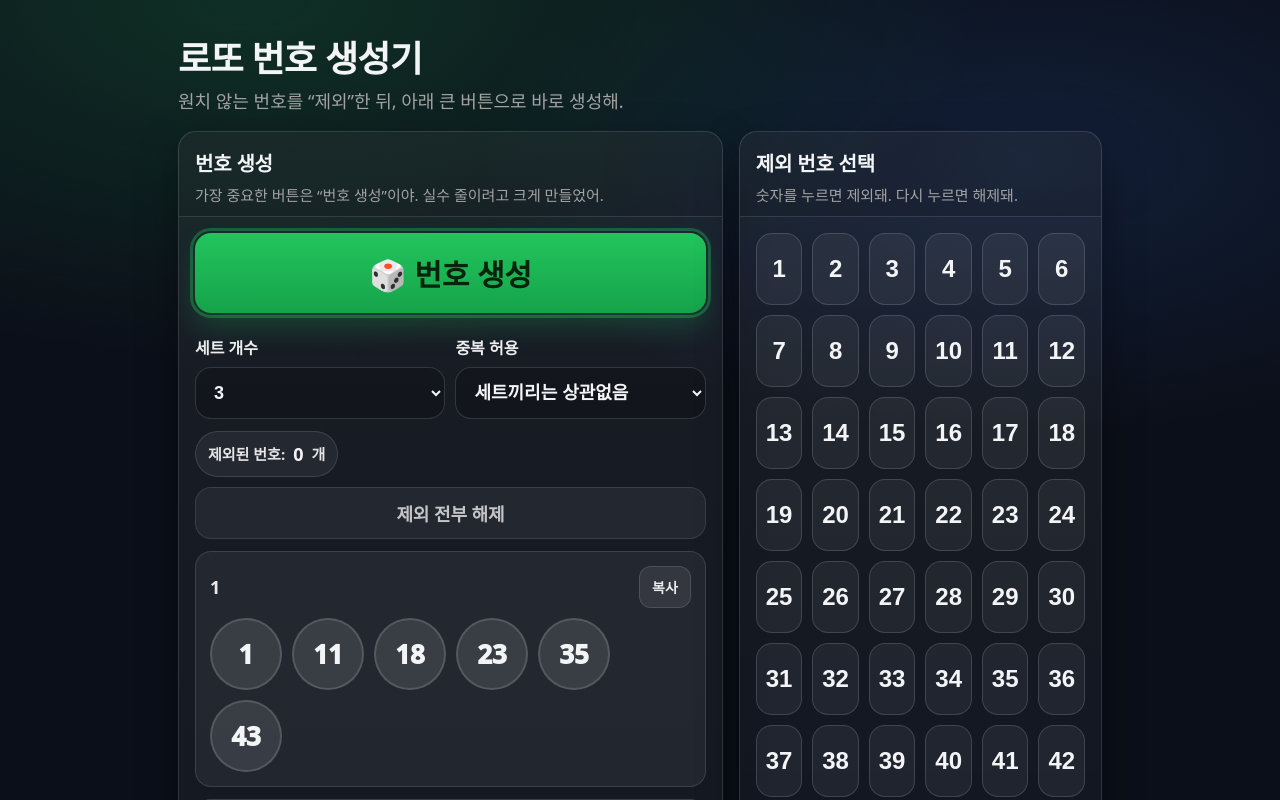
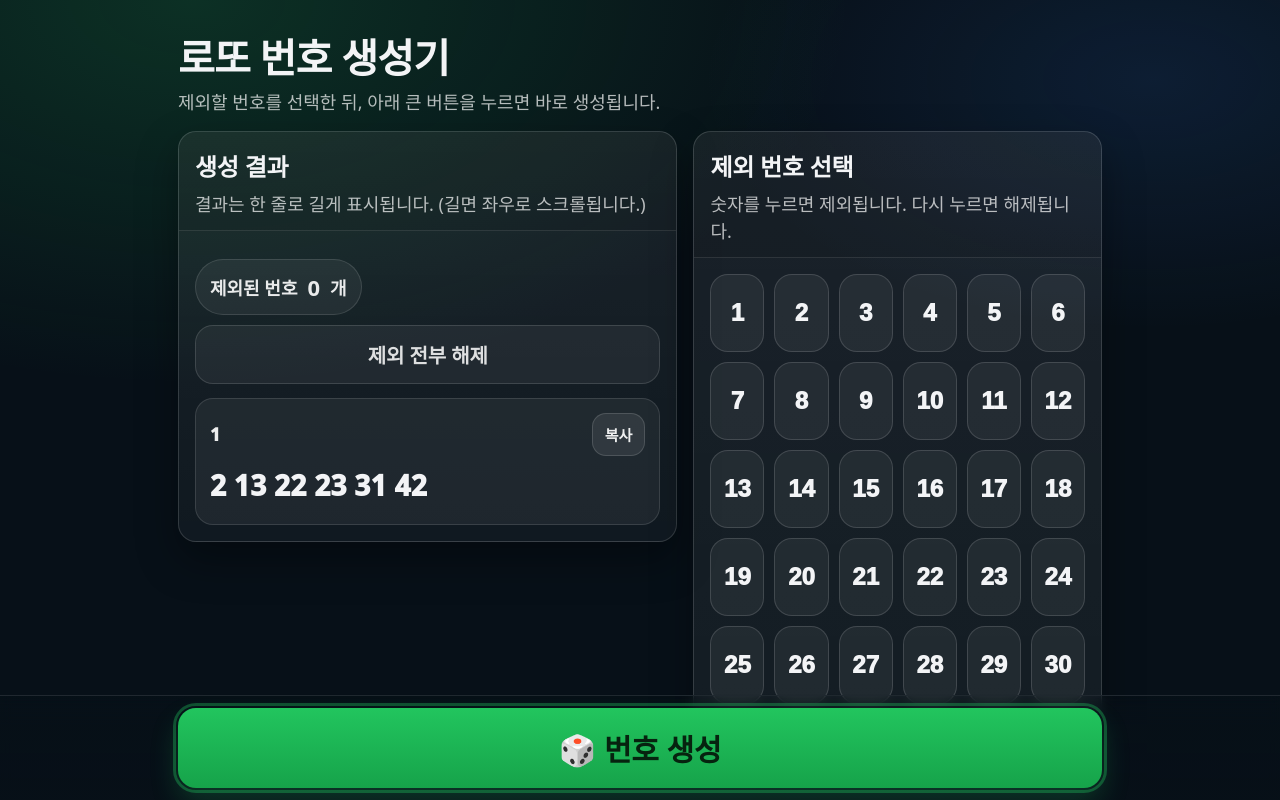
Before and after one commit to sharonkim12/lotto-number-generator, a plain HTML site: page index.html in a window 1280 px wide. Both pictures are taken after a click on the button "🎲 번호 생성". Shown: the top 800 px of the page. Drawn offline with Linux system fonts and the light colour scheme.

Commit message:
Update index.html

```diff
--- a/index.html
+++ b/index.html
@@ -3,53 +3,67 @@
 <head>
   <meta charset="utf-8" />
   <meta name="viewport" content="width=device-width, initial-scale=1" />
-  <title>로또 번호 생성기 (제외 번호 선택)</title>
-  <meta name="description" content="원하지 않는 번호를 제외하고 로또 번호 6개를 생성합니다." />
+  <title>로또 번호 생성기</title>
+  <meta name="description" content="제외할 번호를 선택한 뒤 로또 번호 6개를 생성합니다." />
+
   <style>
     :root{
-      --bg:#0b0f19;
-      --card:#111827;
-      --card2:#0f172a;
+      --bg:#071018;
+      --card:rgba(255,255,255,.06);
+      --card2:rgba(0,0,0,.18);
+      --line:rgba(255,255,255,.14);
       --text:#f3f4f6;
-      --muted:#a3a3a3;
+      --muted:rgba(255,255,255,.7);
       --accent:#22c55e;
       --accent2:#16a34a;
       --danger:#ef4444;
-      --line:rgba(255,255,255,.12);
-      --shadow: 0 16px 40px rgba(0,0,0,.35);
+      --shadow: 0 18px 40px rgba(0,0,0,.35);
       --radius: 18px;
+
+      /* 글씨 크게 */
+      --h1: clamp(24px, 5.4vw, 40px);
+      --h2: clamp(18px, 4.2vw, 24px);
+      --p:  clamp(15px, 3.6vw, 18px);
+      --btn: clamp(20px, 5.0vw, 30px);
+      --num: clamp(18px, 4.6vw, 24px);
+      --resultNum: clamp(20px, 5.2vw, 28px);
     }
-    *{box-sizing:border-box}
-    html,body{height:100%}
+
+    *{ box-sizing:border-box; }
+    html,body{ height:100%; }
     body{
       margin:0;
-      background: radial-gradient(1200px 600px at 20% 0%, rgba(34,197,94,.18), transparent 60%),
-                  radial-gradient(1000px 500px at 80% 20%, rgba(59,130,246,.14), transparent 55%),
-                  var(--bg);
       color:var(--text);
       font-family: system-ui, -apple-system, Segoe UI, Roboto, "Noto Sans KR", Arial, sans-serif;
+      background:
+        radial-gradient(1200px 700px at 15% 0%, rgba(34,197,94,.18), transparent 55%),
+        radial-gradient(900px 500px at 90% 10%, rgba(59,130,246,.12), transparent 50%),
+        var(--bg);
     }
+
     .wrap{
       max-width: 980px;
       margin: 0 auto;
       padding: clamp(14px, 3vw, 28px);
+      padding-bottom: 120px; /* 하단 버튼/결과 여백 */
     }
+
     header{
       display:flex;
       flex-direction:column;
-      gap:10px;
-      margin: 10px 0 16px;
+      gap: 8px;
+      margin: 8px 0 16px;
     }
     .title{
-      font-size: clamp(22px, 4.8vw, 36px);
-      font-weight: 900;
+      font-size: var(--h1);
+      font-weight: 950;
       letter-spacing: -0.02em;
-      line-height: 1.15;
+      line-height: 1.12;
     }
     .subtitle{
-      font-size: clamp(14px, 2.6vw, 18px);
+      font-size: var(--p);
       color: var(--muted);
-      line-height:1.4;
+      line-height: 1.45;
     }
 
     .grid{
@@ -57,111 +71,92 @@
       grid-template-columns: 1fr;
       gap: 16px;
     }
-    @media (min-width: 900px){
-      .grid{ grid-template-columns: 1.2fr .8fr; align-items:start; }
+    @media (min-width: 920px){
+      .grid{ grid-template-columns: 1.1fr .9fr; align-items:start; }
     }
 
     .card{
-      background: linear-gradient(180deg, rgba(255,255,255,.06), rgba(255,255,255,.03));
+      background: linear-gradient(180deg, rgba(255,255,255,.08), rgba(255,255,255,.04));
       border: 1px solid var(--line);
       border-radius: var(--radius);
       box-shadow: var(--shadow);
       overflow:hidden;
     }
-    .card .hd{
-      padding: 16px 16px 10px;
-      border-bottom:1px solid var(--line);
-      background: rgba(0,0,0,.12);
+    .hd{
+      padding: 16px 16px 12px;
+      border-bottom: 1px solid rgba(255,255,255,.10);
+      background: rgba(0,0,0,.10);
     }
-    .card .hd h2{
+    .hd h2{
       margin:0;
-      font-size: clamp(16px, 3.2vw, 20px);
-      font-weight: 900;
+      font-size: var(--h2);
+      font-weight: 950;
       letter-spacing:-0.01em;
     }
-    .card .hd p{
-      margin:8px 0 0;
+    .hd p{
+      margin: 8px 0 0;
+      font-size: var(--p);
       color: var(--muted);
-      font-size: clamp(13px, 2.4vw, 15px);
-      line-height:1.4;
+      line-height:1.5;
     }
-    .card .bd{
-      padding: 16px;
-    }
+    .bd{ padding: 16px; }
 
-    /* Main action (가장 크게) */
-    .cta{
-      display:flex;
-      flex-direction:column;
-      gap: 12px;
-    }
+    /* 버튼: 큼직 */
     .btn{
       width:100%;
       border:0;
       cursor:pointer;
-      border-radius: 16px;
-      font-weight: 900;
+      border-radius: 18px;
+      font-weight: 950;
       letter-spacing:-0.01em;
+      user-select:none;
       transition: transform .06s ease, filter .12s ease, opacity .12s ease;
-      user-select:none;
     }
     .btn:active{ transform: scale(.995); }
-    .btn:focus{
-      outline: 3px solid rgba(34,197,94,.35);
-      outline-offset: 2px;
-    }
+    .btn:focus{ outline: 3px solid rgba(34,197,94,.35); outline-offset: 2px; }
+
     .btn-main{
       padding: 18px 16px;
-      font-size: clamp(22px, 5.2vw, 30px);
+      font-size: var(--btn);
       background: linear-gradient(180deg, var(--accent), var(--accent2));
       color: #06230f;
       box-shadow: 0 14px 28px rgba(34,197,94,.22);
     }
-    .btn-main:hover{ filter: brightness(1.03); }
-    .btn-sub{
+    .btn-main:hover{ filter: brightness(1.04); }
+
+    .btn-ghost{
       padding: 14px 14px;
-      font-size: clamp(16px, 3.6vw, 20px);
-      background: rgba(255,255,255,.10);
-      color: var(--text);
+      font-size: clamp(16px, 3.8vw, 20px);
+      background: rgba(255,255,255,.06);
+      color: rgba(255,255,255,.9);
       border: 1px solid rgba(255,255,255,.14);
+      opacity: .95;
     }
-    .btn-sub:hover{ filter: brightness(1.06); }
-
-    /* 제외 해제는 보조: 작고 덜 튀게 */
-    .btn-ghost{
-      padding: 12px 14px;
-      font-size: clamp(14px, 3.2vw, 18px);
-      background: rgba(255,255,255,.06);
-      color: rgba(255,255,255,.82);
-      border: 1px solid rgba(255,255,255,.12);
-      opacity: .9;
-    }
-    .btn-ghost:hover{ opacity: 1; }
+    .btn-ghost:hover{ opacity: 1; filter: brightness(1.06); }
 
     .row{
       display:flex;
       gap: 10px;
       flex-wrap:wrap;
       align-items:center;
+      justify-content:space-between;
+      margin-top: 12px;
     }
     .pill{
       display:inline-flex;
       align-items:center;
-      gap:8px;
-      padding: 10px 12px;
+      gap:10px;
+      padding: 12px 14px;
       border-radius: 999px;
       background: rgba(255,255,255,.06);
-      border:1px solid rgba(255,255,255,.12);
-      color: rgba(255,255,255,.88);
-      font-weight: 800;
-      font-size: clamp(13px, 2.8vw, 15px);
+      border: 1px solid rgba(255,255,255,.12);
+      font-size: clamp(15px, 3.6vw, 18px);
+      font-weight: 900;
+      color: rgba(255,255,255,.9);
     }
-    .pill strong{
-      font-size: clamp(15px, 3.2vw, 18px);
-      color: var(--text);
-    }
+    .pill strong{ font-size: clamp(18px, 4.2vw, 22px); }
 
-    /* Exclude grid: 숫자 크게, 눌림 잘 보이게 */
+    /* 제외 숫자 그리드: 크게 */
     .num-grid{
       display:grid;
       grid-template-columns: repeat(6, minmax(0,1fr));
@@ -171,15 +166,20 @@
       .num-grid{ grid-template-columns: repeat(5, minmax(0,1fr)); }
     }
     .num{
-      height: clamp(54px, 10.5vw, 72px);
-      border-radius: 16px;
+      height: clamp(58px, 11vw, 78px);
+      border-radius: 18px;
       border: 1px solid rgba(255,255,255,.14);
       background: rgba(255,255,255,.06);
       color: var(--text);
-      font-weight: 900;
-      font-size: clamp(18px, 4.6vw, 24px);
+      font-weight: 950;
+      font-size: var(--num);
       cursor:pointer;
       transition: transform .06s ease, filter .12s ease, background .12s ease;
+      line-height: 1;
+      display:flex;
+      align-items:center;
+      justify-content:center;
+      position:relative;
     }
     .num:active{ transform: scale(.99); }
     .num:hover{ filter: brightness(1.06); }
@@ -190,120 +190,124 @@
     }
     .num.is-off::after{
       content:"제외";
-      display:block;
-      font-size: clamp(10px, 2.4vw, 12px);
-      font-weight: 900;
-      opacity:.9;
-      margin-top: 2px;
+      position:absolute;
+      bottom: 8px;
+      font-size: clamp(11px, 2.4vw, 12px);
+      font-weight: 950;
+      opacity:.95;
     }
 
-    /* Results */
+    /* 경고 */
+    .warn{
+      margin-top: 12px;
+      padding: 14px;
+      border-radius: 16px;
+      background: rgba(239,68,68,.12);
+      border: 1px solid rgba(239,68,68,.24);
+      color: rgba(255,255,255,.95);
+      font-size: var(--p);
+      font-weight: 850;
+      line-height: 1.5;
+      display:none;
+    }
+    .warn.show{ display:block; }
+
+    /* 결과: 한 줄로 길게, 줄바꿈 금지 */
     .results{
       display:flex;
       flex-direction:column;
       gap: 12px;
+      margin-top: 14px;
     }
     .result{
-      display:flex;
-      flex-direction:column;
-      gap: 10px;
       padding: 14px;
-      border-radius: 16px;
+      border-radius: 18px;
       background: rgba(255,255,255,.06);
-      border:1px solid rgba(255,255,255,.12);
+      border: 1px solid rgba(255,255,255,.12);
+      overflow:hidden;
     }
     .result-top{
       display:flex;
+      align-items:center;
       justify-content:space-between;
-      align-items:center;
       gap: 10px;
-      flex-wrap:wrap;
+      margin-bottom: 10px;
     }
     .idx{
-      font-weight: 900;
-      font-size: clamp(16px, 3.4vw, 18px);
-      color: rgba(255,255,255,.9);
+      font-size: clamp(16px, 3.8vw, 18px);
+      font-weight: 950;
+      color: rgba(255,255,255,.92);
     }
     .copy{
       padding: 10px 12px;
-      border-radius: 12px;
+      border-radius: 14px;
       background: rgba(255,255,255,.08);
-      border:1px solid rgba(255,255,255,.12);
-      color: rgba(255,255,255,.9);
-      font-weight: 900;
-      font-size: clamp(13px, 2.8vw, 14px);
+      border: 1px solid rgba(255,255,255,.14);
+      color: rgba(255,255,255,.92);
+      font-weight: 950;
+      font-size: clamp(14px, 3.2vw, 15px);
       cursor:pointer;
     }
-    .copy:hover{ filter: brightness(1.06); }
+    .copy:hover{ filter: brightness(1.07); }
 
-    .balls{
-      display:flex;
-      gap: 10px;
-      flex-wrap:wrap;
+    .line{
+      display:block;
+      white-space: nowrap;     /* 줄바꿈 금지 */
+      overflow-x: auto;        /* 길면 가로 스크롤 */
+      -webkit-overflow-scrolling: touch;
+      padding-bottom: 6px;
+      font-size: var(--resultNum);
+      font-weight: 950;
+      letter-spacing: 0.01em;
     }
-    .ball{
-      width: clamp(54px, 12vw, 72px);
-      height: clamp(54px, 12vw, 72px);
+    .line::-webkit-scrollbar{ height: 8px; }
+    .line::-webkit-scrollbar-thumb{ background: rgba(255,255,255,.18); border-radius: 999px; }
+    .line::-webkit-scrollbar-track{ background: rgba(255,255,255,.06); border-radius: 999px; }
+
+    /* 뽑기 애니메이션 느낌: 롤링 텍스트 */
+    .rolling{
+      opacity:.95;
+      filter: blur(.0px);
+    }
+    .rolling .digit{
+      display:inline-block;
+      min-width: 2.2ch;
+      text-align:center;
+      padding: 10px 12px;
+      margin-right: 10px;
       border-radius: 999px;
-      display:flex;
-      align-items:center;
-      justify-content:center;
-      font-weight: 1000;
-      font-size: clamp(18px, 5vw, 26px);
-      background: rgba(255,255,255,.10);
-      border: 2px solid rgba(255,255,255,.14);
+      background: rgba(255,255,255,.08);
+      border: 1px solid rgba(255,255,255,.12);
+      animation: pop .25s ease both;
+    }
+    @keyframes pop{
+      from{ transform: translateY(2px); opacity:.75; }
+      to{ transform: translateY(0); opacity:1; }
     }
 
     .note{
-      margin-top: 8px;
-      color: rgba(255,255,255,.75);
-      font-size: clamp(13px, 2.6vw, 14px);
-      line-height:1.45;
+      margin-top: 10px;
+      font-size: var(--p);
+      color: rgba(255,255,255,.72);
+      line-height: 1.5;
     }
-    .warn{
-      color: rgba(255,255,255,.92);
-      background: rgba(239,68,68,.10);
-      border:1px solid rgba(239,68,68,.20);
-      padding: 12px 14px;
-      border-radius: 16px;
-      font-weight: 800;
-      line-height:1.45;
-      display:none;
+
+    /* 모바일에서 메인 버튼 고정 (원하면 유지하세요) */
+    .stickyBar{
+      position: fixed;
+      left: 0;
+      right: 0;
+      bottom: 0;
+      padding: 12px;
+      background: linear-gradient(180deg, rgba(7,16,24,0), rgba(7,16,24,.92) 28%, rgba(7,16,24,.98));
+      backdrop-filter: blur(6px);
+      border-top: 1px solid rgba(255,255,255,.10);
+      z-index: 50;
     }
-    .warn.show{ display:block; }
-
-    /* Inputs */
-    .controls{
-      display:grid;
-      grid-template-columns: 1fr 1fr;
-      gap: 10px;
-      margin-top: 10px;
-    }
-    @media (max-width: 520px){
-      .controls{ grid-template-columns: 1fr; }
-    }
-    label{
-      display:flex;
-      flex-direction:column;
-      gap: 8px;
-      font-weight: 900;
-      font-size: clamp(14px, 3vw, 16px);
-      color: rgba(255,255,255,.92);
-    }
-    select, input{
-      padding: 14px 14px;
-      border-radius: 16px;
-      border:1px solid rgba(255,255,255,.14);
-      background: rgba(0,0,0,.20);
-      color: var(--text);
-      font-size: clamp(16px, 3.6vw, 18px);
-      font-weight: 900;
-    }
-    .footer{
-      margin-top: 14px;
-      color: rgba(255,255,255,.55);
-      font-size: 12px;
-      line-height:1.4;
+    .stickyInner{
+      max-width: 980px;
+      margin: 0 auto;
+      padding: 0 clamp(14px, 3vw, 28px);
     }
   </style>
 </head>
@@ -312,92 +316,75 @@
   <div class="wrap">
     <header>
       <div class="title">로또 번호 생성기</div>
-      <div class="subtitle">원치 않는 번호를 “제외”한 뒤, 아래 큰 버튼으로 바로 생성해.</div>
+      <div class="subtitle">제외할 번호를 선택한 뒤, 아래 큰 버튼을 누르면 바로 생성됩니다.</div>
     </header>
 
     <div class="grid">
-      <!-- Left: Main actions + results -->
+      <!-- 왼쪽: 결과 -->
       <section class="card">
         <div class="hd">
-          <h2>번호 생성</h2>
-          <p>가장 중요한 버튼은 “번호 생성”이야. 실수 줄이려고 크게 만들었어.</p>
+          <h2>생성 결과</h2>
+          <p>결과는 한 줄로 길게 표시됩니다. (길면 좌우로 스크롤됩니다.)</p>
         </div>
         <div class="bd">
-          <div class="cta">
-            <button id="btnGen" class="btn btn-main" type="button">🎲 번호 생성</button>
-
-            <div class="controls">
-              <label>
-                세트 개수
-                <select id="setCount" aria-label="세트 개수 선택">
-                  <option value="1">1</option>
-                  <option value="3" selected>3</option>
-                  <option value="5">5</option>
-                  <option value="10">10</option>
-                </select>
-              </label>
-
-              <label>
-                중복 허용
-                <select id="allowDup" aria-label="중복 허용 여부">
-                  <option value="no" selected>세트끼리는 상관없음</option>
-                  <option value="yes">한 번 나온 숫자 다시 금지</option>
-                </select>
-              </label>
-            </div>
-
-            <div class="row" style="justify-content:space-between">
-              <span class="pill">제외된 번호: <strong id="excludedCount">0</strong>개</span>
-              <button id="btnClear" class="btn btn-ghost" type="button">제외 전부 해제</button>
-            </div>
-
-            <div id="warn" class="warn" role="alert"></div>
-
-            <div class="results" id="results" aria-live="polite">
-              <div class="note">
-                결과는 “회차” 같은 말 안 쓰고, 그냥 <strong>1, 2, 3…</strong>으로만 보여줄게.
-              </div>
-            </div>
+          <div class="row">
+            <span class="pill">제외된 번호 <strong id="excludedCount">0</strong>개</span>
+            <button id="btnClear" class="btn btn-ghost" type="button">제외 전부 해제</button>
           </div>
 
-          <div class="footer">
-            참고: 이건 당첨번호가 아니라 “랜덤 생성” 결과야.
+          <div id="warn" class="warn" role="alert"></div>
+
+          <div class="results" id="results" aria-live="polite">
+            <div class="note">안내: 본 도구는 무작위 생성기이며 당첨을 보장하지 않습니다.</div>
           </div>
         </div>
       </section>
 
-      <!-- Right: Exclude panel -->
+      <!-- 오른쪽: 제외 -->
       <aside class="card">
         <div class="hd">
           <h2>제외 번호 선택</h2>
-          <p>숫자를 누르면 제외돼. 다시 누르면 해제돼.</p>
+          <p>숫자를 누르면 제외됩니다. 다시 누르면 해제됩니다.</p>
         </div>
         <div class="bd">
-          <div class="num-grid" id="numGrid" aria-label="제외할 번호 선택 영역"></div>
-          <div class="note" style="margin-top:12px;">
-            제외를 너무 많이 하면 생성이 막힐 수 있어. 그때는 “제외 전부 해제” 눌러.
-          </div>
+          <div class="num-grid" id="numGrid" aria-label="제외할 번호 선택"></div>
+          <div class="note">주의: 제외가 너무 많으면(남은 숫자 6개 미만) 생성이 불가합니다.</div>
         </div>
       </aside>
     </div>
   </div>
 
+  <!-- 하단 고정 생성 버튼 -->
+  <div class="stickyBar">
+    <div class="stickyInner">
+      <button id="btnGen" class="btn btn-main" type="button">🎲 번호 생성</button>
+    </div>
+  </div>
+
   <script>
-    // 상태
-    const excluded = new Set(); // 제외된 번호들
+    const excluded = new Set();
     const ALL = Array.from({length:45}, (_,i)=>i+1);
 
-    // 엘리먼트
     const numGrid = document.getElementById('numGrid');
     const excludedCount = document.getElementById('excludedCount');
     const btnClear = document.getElementById('btnClear');
     const btnGen = document.getElementById('btnGen');
     const results = document.getElementById('results');
     const warn = document.getElementById('warn');
-    const setCountEl = document.getElementById('setCount');
-    const allowDupEl = document.getElementById('allowDup');
 
-    // 숫자 버튼 만들기
+    function updateExcludedUI(){
+      excludedCount.textContent = String(excluded.size);
+    }
+
+    function clearWarn(){
+      warn.classList.remove('show');
+      warn.textContent = '';
+    }
+    function showWarn(msg){
+      warn.textContent = msg;
+      warn.classList.add('show');
+    }
+
     function renderGrid(){
       numGrid.innerHTML = '';
       for (let n=1; n<=45; n++){
@@ -417,34 +404,17 @@
       }
     }
 
-    function updateExcludedUI(){
-      excludedCount.textContent = String(excluded.size);
-    }
-
-    function clearWarn(){
-      warn.classList.remove('show');
-      warn.textContent = '';
-    }
-
-    function showWarn(msg){
-      warn.textContent = msg;
-      warn.classList.add('show');
-    }
-
     function availablePool(){
       return ALL.filter(n => !excluded.has(n));
     }
 
-    function sample6(pool){
-      // pool에서 6개 뽑기 (중복 없이)
+    function pick6(pool){
       const arr = pool.slice();
-      // Fisher-Yates shuffle (부분만)
       for (let i = arr.length - 1; i > 0; i--){
         const j = Math.floor(Math.random() * (i + 1));
         [arr[i], arr[j]] = [arr[j], arr[i]];
       }
-      const pick = arr.slice(0, 6).sort((a,b)=>a-b);
-      return pick;
+      return arr.slice(0, 6).sort((a,b)=>a-b);
     }
 
     function makeResultCard(index, nums){
@@ -463,7 +433,7 @@
       copy.className = 'copy';
       copy.textContent = '복사';
       copy.addEventListener('click', async ()=>{
-        const text = nums.join(', ');
+        const text = nums.join(' ');
         try{
           await navigator.clipboard.writeText(text);
           copy.textContent = '복사됨';
@@ -477,61 +447,112 @@
       top.appendChild(idx);
       top.appendChild(copy);
 
-      const balls = document.createElement('div');
-      balls.className = 'balls';
-      nums.forEach(n=>{
-        const ball = document.createElement('div');
-        ball.className = 'ball';
-        ball.textContent = String(n);
-        balls.appendChild(ball);
-      });
+      const line = document.createElement('div');
+      line.className = 'line';
+      line.textContent = nums.join('   '); // 한 줄로 길게
 
       wrap.appendChild(top);
-      wrap.appendChild(balls);
+      wrap.appendChild(line);
+
       return wrap;
     }
 
-    function generate(){
+    // “뽑는 듯한” 롤링 애니메이션: 숫자가 잠깐 빠르게 바뀌다가 확정
+    function makeRollingCard(index){
+      const wrap = document.createElement('div');
+      wrap.className = 'result';
+
+      const top = document.createElement('div');
+      top.className = 'result-top';
+
+      const idx = document.createElement('div');
+      idx.className = 'idx';
+      idx.textContent = String(index);
+
+      const copy = document.createElement('button');
+      copy.type = 'button';
+      copy.className = 'copy';
+      copy.textContent = '복사';
+      copy.disabled = true;
+      copy.style.opacity = '.6';
+      copy.style.cursor = 'not-allowed';
+
+      top.appendChild(idx);
+      top.appendChild(copy);
+
+      const line = document.createElement('div');
+      line.className = 'line rolling';
+      // 초기 6개 슬롯
+      line.innerHTML = `
+        <span class="digit">--</span>
+        <span class="digit">--</span>
+        <span class="digit">--</span>
+        <span class="digit">--</span>
+        <span class="digit">--</span>
+        <span class="digit">--</span>
+      `;
+
+      wrap.appendChild(top);
+      wrap.appendChild(line);
+
+      return {wrap, line, copy};
+    }
+
+    async function generate(){
       clearWarn();
 
-      const count = parseInt(setCountEl.value, 10);
-      const allowDup = (allowDupEl.value === 'yes');
-
-      let pool = availablePool();
+      const pool = availablePool();
       if (pool.length < 6){
-        showWarn('제외한 번호가 너무 많아. 최소 6개는 남겨야 생성돼.');
+        showWarn('제외한 번호가 너무 많습니다. 최소 6개는 남겨야 생성됩니다.');
         return;
       }
 
+      // 결과 영역 비우기
       results.innerHTML = '';
-      const out = [];
 
-      // allowDup = "한 번 나온 숫자 다시 금지" 옵션이면, 세트가 늘수록 풀을 깎아야 함
-      let workingPool = pool.slice();
+      // “한 번 생성 = 1세트”로 단순화
+      const {wrap, line, copy} = makeRollingCard(1);
+      results.appendChild(wrap);
 
-      for (let i=1; i<=count; i++){
-        if (workingPool.length < 6){
-          showWarn('“한 번 나온 숫자 다시 금지”로 설정했는데 숫자가 부족해졌어. 제외를 줄이거나 옵션을 바꿔.');
-          break;
+      // 롤링: 900ms 동안 60ms 간격으로 숫자 변경
+      const digits = Array.from(line.querySelectorAll('.digit'));
+      const start = performance.now();
+      const duration = 900;
+      const interval = 60;
+
+      const timer = setInterval(()=>{
+        for (let i=0; i<digits.length; i++){
+          const temp = Math.floor(Math.random()*45) + 1;
+          digits[i].textContent = String(temp);
         }
-        const nums = sample6(workingPool);
-        out.push(nums);
+        if (performance.now() - start >= duration){
+          clearInterval(timer);
 
-        if (allowDup){
-          // 나온 숫자들은 다음 세트에서 못 쓰게 제거
-          const used = new Set(nums);
-          workingPool = workingPool.filter(n => !used.has(n));
+          // 최종 확정
+          const finalNums = pick6(pool);
+          line.classList.remove('rolling');
+          line.textContent = finalNums.join('   ');
+
+          // 복사 활성화
+          copy.disabled = false;
+          copy.style.opacity = '1';
+          copy.style.cursor = 'pointer';
+
+          copy.addEventListener('click', async ()=>{
+            const text = finalNums.join(' ');
+            try{
+              await navigator.clipboard.writeText(text);
+              copy.textContent = '복사됨';
+              setTimeout(()=> copy.textContent='복사', 900);
+            }catch(e){
+              copy.textContent = '복사 실패';
+              setTimeout(()=> copy.textContent='복사', 900);
+            }
+          }, {once:true});
         }
-
-        results.appendChild(makeResultCard(i, nums));
-      }
-
-      if (out.length === 0){
-        results.innerHTML = '<div class="note">아직 생성된 결과가 없어.</div>';
-      }
+      }, interval);
     }
 
-    // 이벤트
     btnClear.addEventListener('click', ()=>{
       excluded.clear();
       updateExcludedUI();
@@ -541,7 +562,6 @@
 
     btnGen.addEventListener('click', generate);
 
-    // 초기 렌더
     renderGrid();
     updateExcludedUI();
   </script>
```
